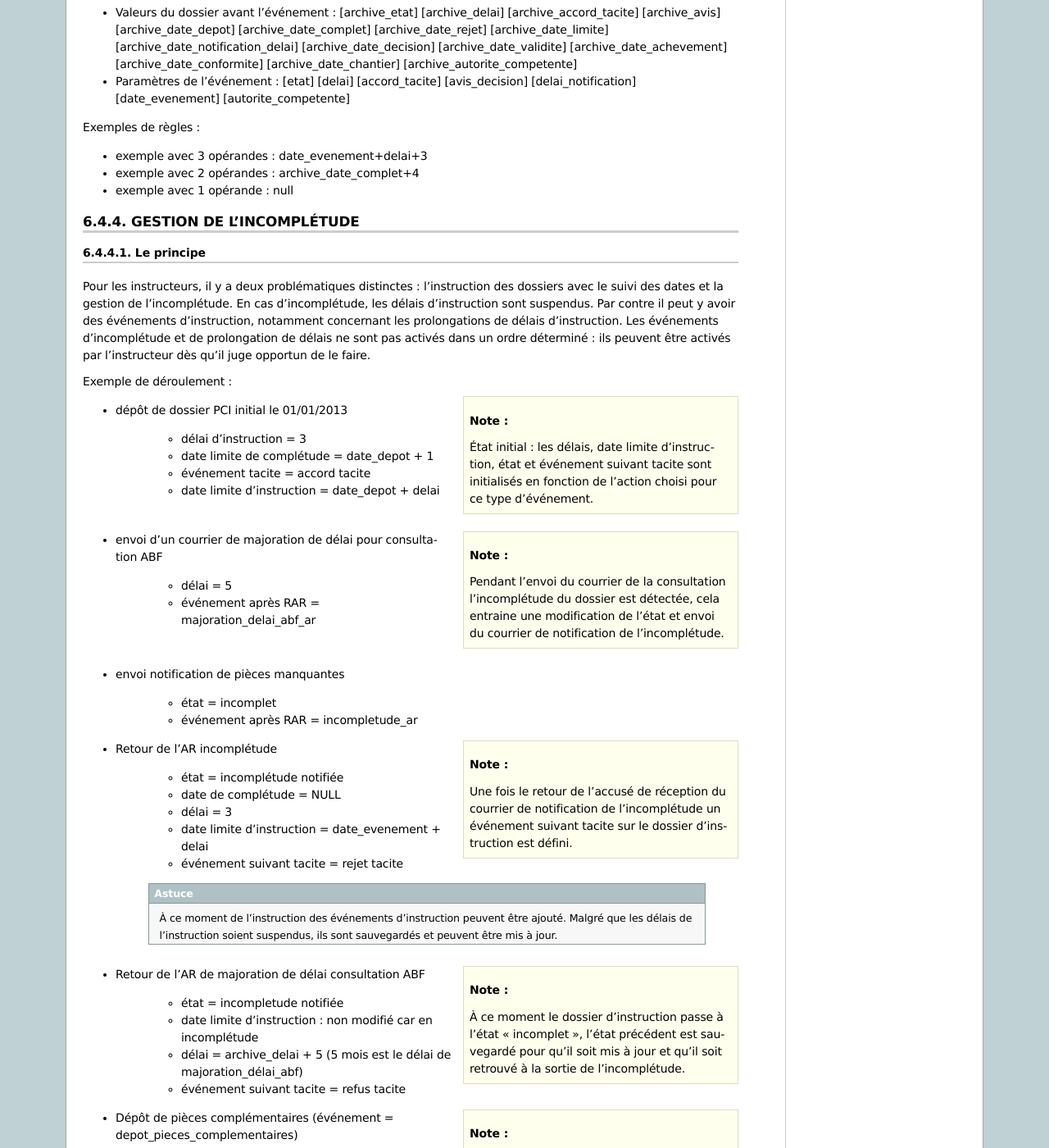
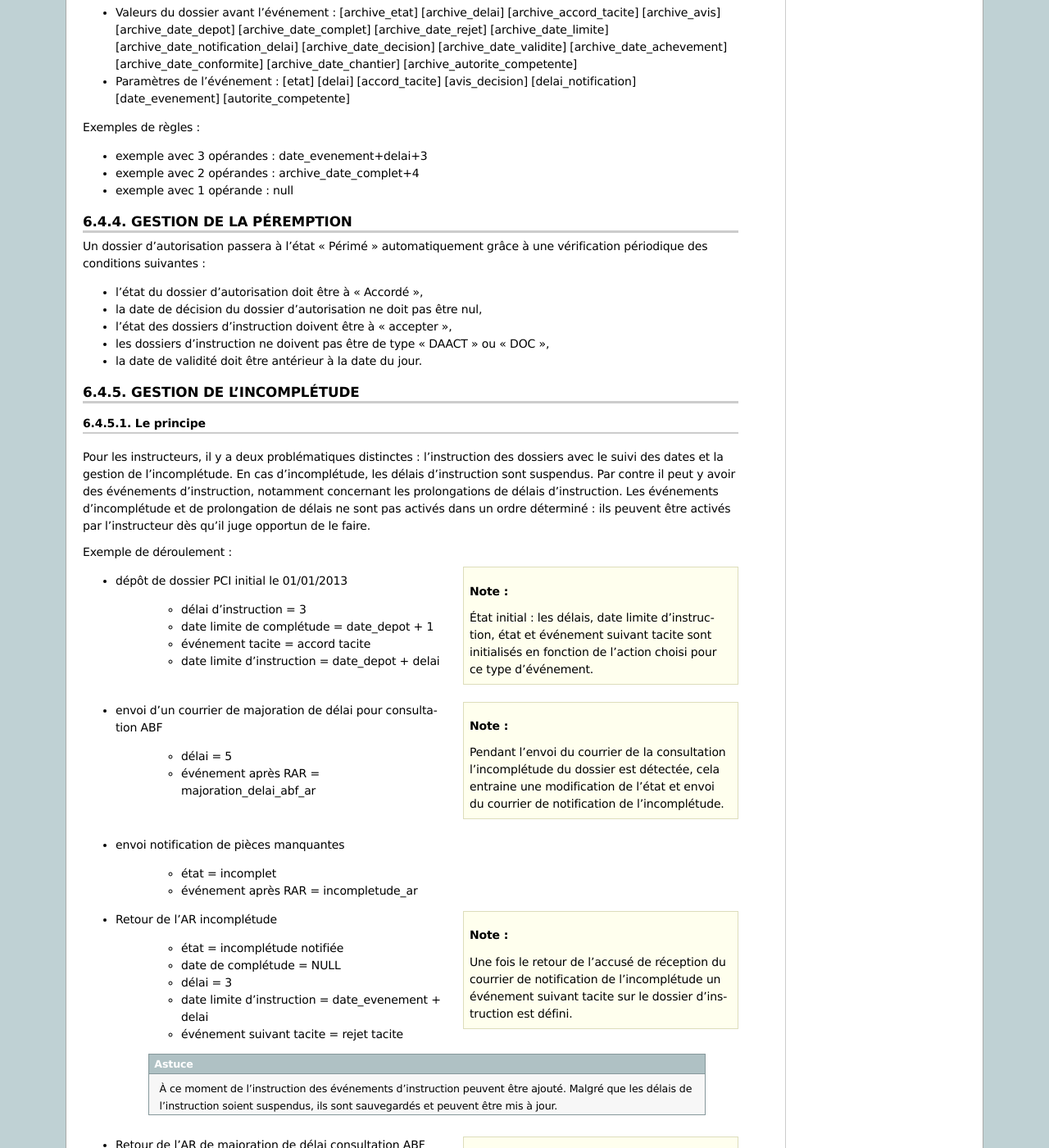
Before and after one commit to mpavaux/openads-documentation, a Sphinx documentation site: the page built from source/manuel_utilisateur/parametrage_dossier.rst, in a window 1280 px wide and 1400 px high, scrolled down 5860 px. Shown: the whole window at 82% size. Built offline with Sphinx 7.4.7, drawn with Linux system fonts in a browser that asks for light colours; some of the changed text lies outside the part shown.

Commit message:
Ajout de la documentation sur la gestion de la péremption des DA

```diff
--- a/source/manuel_utilisateur/parametrage_dossier.rst
+++ b/source/manuel_utilisateur/parametrage_dossier.rst
@@ -423,6 +423,19 @@
 
 .. _parametrage_dossiers_incompletude:
 
+========================
+Gestion de la péremption
+========================
+
+Un dossier d'autorisation passera à l'état "Périmé" automatiquement grâce
+à une vérification périodique des conditions suivantes :
+
+- l'état du dossier d'autorisation doit être à "Accordé",
+- la date de décision du dossier d'autorisation ne doit pas être nul,
+- l'état des dossiers d'instruction doivent être à "accepter",
+- les dossiers d'instruction ne doivent pas être de type "DAACT" ou "DOC",
+- la date de validité doit être antérieur à la date du jour.
+
 =========================
 Gestion de l'incomplétude
 =========================
```
Also changed, not shown: source/manuel_utilisateur/autorisations.rst (line endings or trailing spaces).
